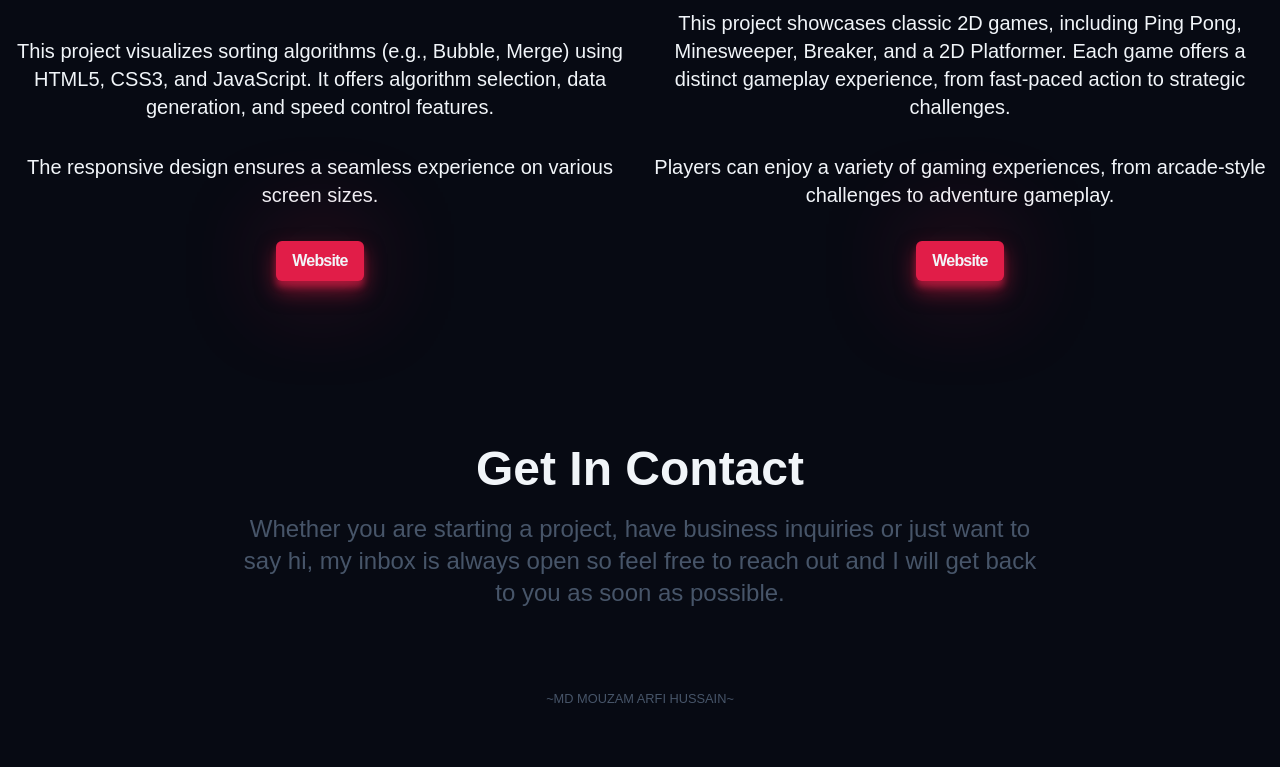
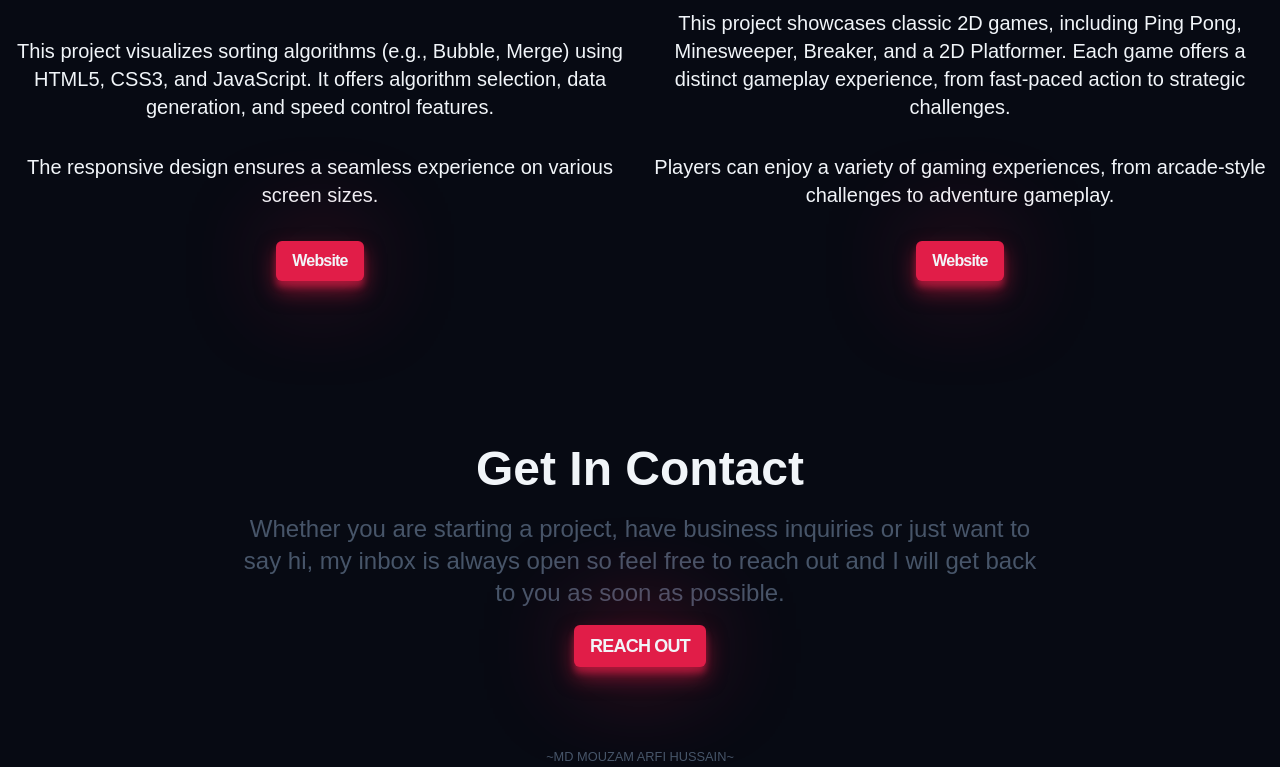
Before and after one commit to ArfiH/portfolio, a website built with Vite: page index.html in a window 1280 px wide. Shown: the part 1847-2614 px from the top of the page. Before the commit the page ends 2556 px from the top, so only its background shows below. Built offline with nearby package versions, Linux system fonts and the light colour scheme; a web font is replaced by a local one.

Commit message:
add mail feature

```diff
--- a/index.html
+++ b/index.html
@@ -130,6 +130,7 @@
     <section id="contact" class="contact section container">
       <h3 class="contact__heading section">Get In Contact</h3>
       <p class="contact__description">Whether you are starting a project, have business inquiries or just want to say hi, my inbox is always open so feel free to reach out and I will get back to you as soon as possible. </p>
+      <a class="hero__btn btn" target="_blank" href="mailto:arfihussain27@gmail.com">Reach out</a>
     </section>
     </main>
     <footer class="footer section container">
```
